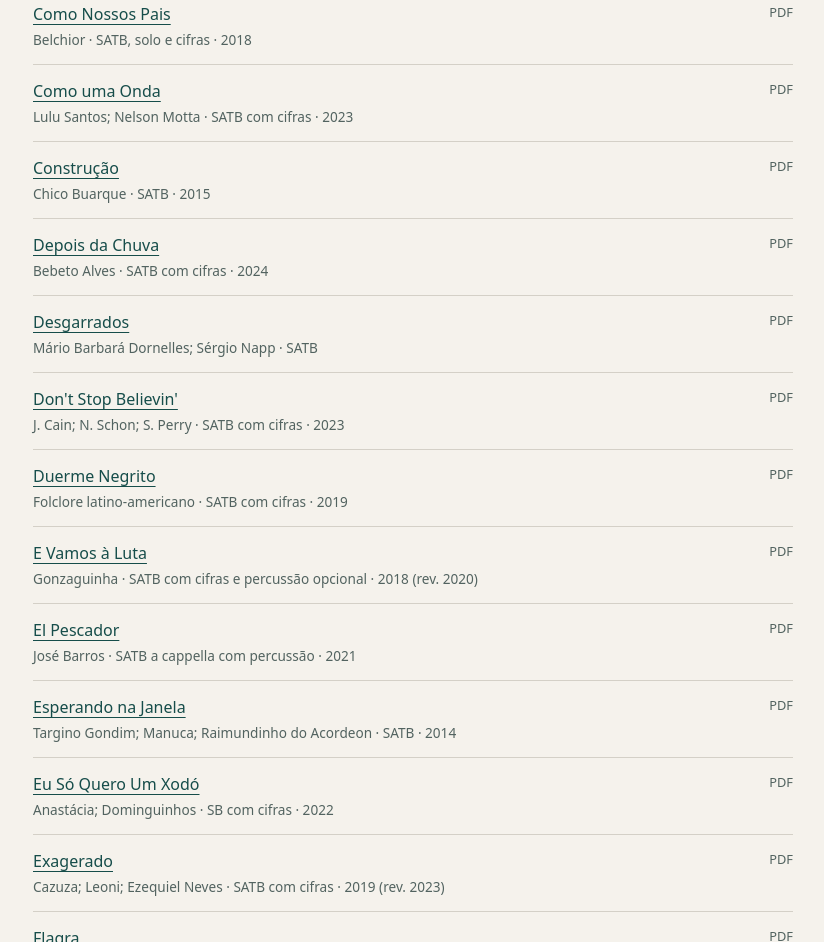
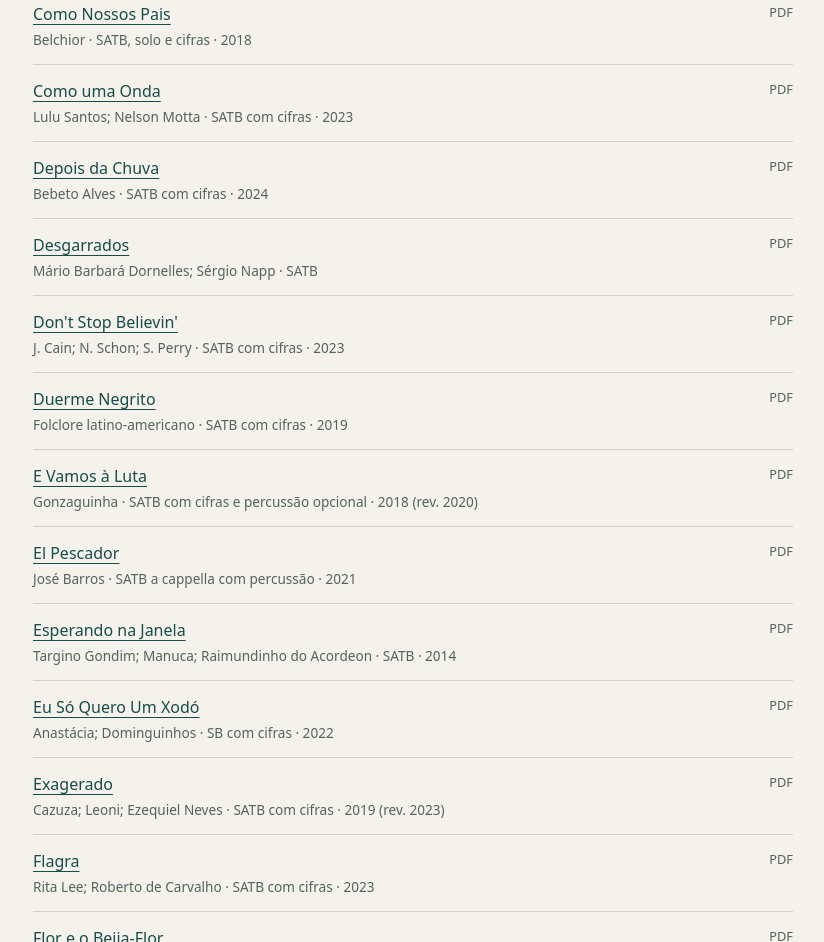
Before and after one commit to marcelorabellodossantos/marcelorabellodossantos.github.io, a plain HTML site: page arranjos/index.html in a window 1280 px wide. Shown: the part 1422-2364 px from the top of the page, without its empty margins (227-1051 px from the left). Drawn offline with Linux system fonts and the light colour scheme.

Commit message:
Retirar arranjo inédito Construção do catálogo

```diff
--- a/arranjos/index.html
+++ b/arranjos/index.html
@@ -15,7 +15,6 @@
 <li><a href="../clave-de-lua.pdf" download>Clave de Lua</a><span class="pdf">PDF</span><div class="meta">Miguel Marques; Nilo Brum · SATB com cifras · 2024</div></li>
 <li><a href="../como-nossos-pais.pdf" download>Como Nossos Pais</a><span class="pdf">PDF</span><div class="meta">Belchior · SATB, solo e cifras · 2018</div></li>
 <li><a href="../como-uma-onda.pdf" download>Como uma Onda</a><span class="pdf">PDF</span><div class="meta">Lulu Santos; Nelson Motta · SATB com cifras · 2023</div></li>
-<li><a href="../construcao.pdf" download>Construção</a><span class="pdf">PDF</span><div class="meta">Chico Buarque · SATB · 2015</div></li>
 <li><a href="../depois-da-chuva.pdf" download>Depois da Chuva</a><span class="pdf">PDF</span><div class="meta">Bebeto Alves · SATB com cifras · 2024</div></li>
 <li><a href="../desgarrados.pdf" download>Desgarrados</a><span class="pdf">PDF</span><div class="meta">Mário Barbará Dornelles; Sérgio Napp · SATB</div></li>
 <li><a href="../don-t-stop-believin.pdf" download>Don&#x27;t Stop Believin&#x27;</a><span class="pdf">PDF</span><div class="meta">J. Cain; N. Schon; S. Perry · SATB com cifras · 2023</div></li>
```
